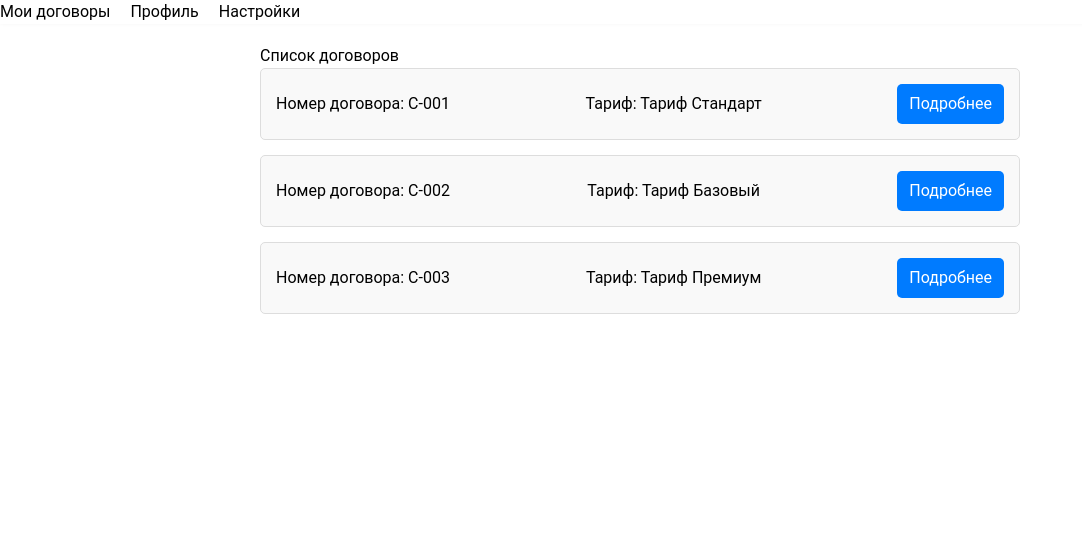
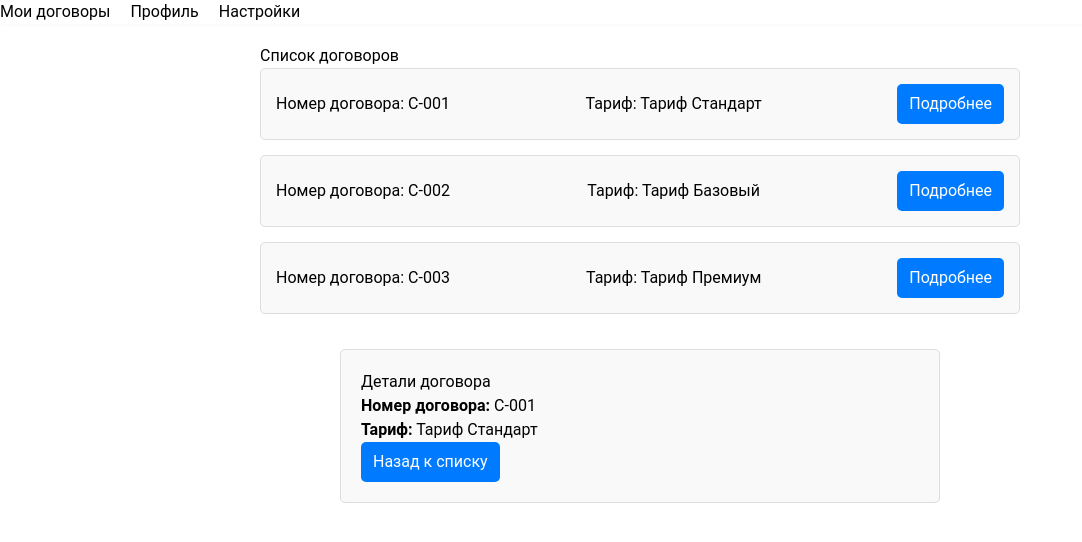
Before and after one commit to nknd1/orbitel-frontend, a Vue app: page /contracts/1 in a window 1280 px wide. Shown: the top 542 px of the page, without its empty margins (0-1082 px from the left). Built offline with nearby package versions, Linux system fonts and the light colour scheme; what vue3-smart-captcha would draw is missing.

Commit message:
add routes

```diff
--- a/src/App.vue
+++ b/src/App.vue
@@ -1,11 +1,13 @@
 <template>
   <NavigationBar/>
   <ContractsList/>
+  <ContractDetails/>
 </template>
 
 <script setup lang="ts">
 import NavigationBar from "@/components/NavBar.vue";
 import ContractsList from "@/components/ContractsList.vue";
+import ContractDetails from "@/components/ContractDetails.vue";
 </script>
 
 <style scoped lang="sass"></style>
--- a/src/components/ContractDetails.vue
+++ b/src/components/ContractDetails.vue
@@ -1,15 +1,17 @@
 <script lang="ts">
 import { defineComponent, computed } from "vue";
 import { useRoute } from "vue-router";
+import { contractsMock } from "@/mock/contractsMock";
+
+// Импорт типа Contract для правильной типизации
 import type { Contract } from "@/mock/contractsMock";
-import { contractsMock } from "@/mock/contractsMock";
 
 export default defineComponent({
   name: "ContractDetails",
   setup() {
     const route = useRoute();
     const contractId = computed(() => Number(route.params.id)); // Получение id из маршрута
-    const contract = computed(() =>
+    const contract = computed<Contract | undefined>(() =>
       contractsMock.find((c) => c.id === contractId.value)
     );
 
@@ -25,7 +27,6 @@ export default defineComponent({
     <h1>Детали договора</h1>
     <p><strong>Номер договора:</strong> {{ contract.contractNumber }}</p>
     <p><strong>Тариф:</strong> {{ contract.tariff }}</p>
-    <p><strong>Описание:</strong> {{ contract.description }}</p>
     <router-link to="/contracts">
       <button class="back-button">Назад к списку</button>
     </router-link>
--- a/src/components/ContractsList.vue
+++ b/src/components/ContractsList.vue
@@ -1,22 +1,22 @@
 <script lang="ts">
 import { defineComponent, ref } from "vue";
-import { useRouter } from "vue-router"; // Импорт useRouter
+import { useRouter } from "vue-router"; // Используем useRouter для получения маршрутизатора
 import type { Contract } from "@/mock/contractsMock";
 import { contractsMock } from "@/mock/contractsMock";
 
 export default defineComponent({
   name: "ContractsList",
   setup() {
-    const contracts = ref<Contract[]>(contractsMock); // Список договоров
-    const router = useRouter(); // Доступ к маршрутизатору
+    const contracts = ref<Contract[]>(contractsMock); // Моковые данные договоров
+    const router = useRouter(); // Получаем экземпляр маршрутизатора через useRouter
 
     const goToDetails = (id: number) => {
-      router.push(`/contracts/${id}`); // Переход к деталям договора
+      router.push(`/contracts/${id}`); // Переход по маршруту, используя router.push
     };
 
     return {
       contracts,
-      goToDetails,
+      goToDetails, // Функция для перехода
     };
   },
 });
@@ -34,7 +34,7 @@ export default defineComponent({
             class="details-button"
             @click="goToDetails(contract.id)"
           >
-            Подробнее
+          Подробнее
           </button>
         </div>
       </li>
--- a/src/main.ts
+++ b/src/main.ts
@@ -8,6 +8,8 @@ import * as components from 'vuetify/components'
 import * as directives from 'vuetify/directives'
 import { SmartCaptchaPlugin } from 'vue3-smart-captcha'
 import App from './App.vue'
+import router from "@/router";
+
 
 const vuetify = createVuetify({
   components,
@@ -16,5 +18,6 @@ const vuetify = createVuetify({
 const app = createApp(App).use(vuetify)
 
 app.use(createPinia())
+app.use(router)
 app.use(SmartCaptchaPlugin)
 app.mount('#app')
--- a/src/router/index.ts
+++ b/src/router/index.ts
@@ -3,6 +3,10 @@ import ContractsList from "@/components/ContractsList.vue";
 import ContractDetails from "@/components/ContractDetails.vue";
 
 const routes = [
+  {
+    path: "/",
+    redirect: "/contracts", // Редирект на страницу списка договоров
+  },
   {
     path: "/contracts",
     name: "ContractsList",
@@ -12,7 +16,7 @@ const routes = [
     path: "/contracts/:id",
     name: "ContractDetails",
     component: ContractDetails,
-    props: true,
+    props: true, // Передача параметров как props
   },
 ];
 
```
